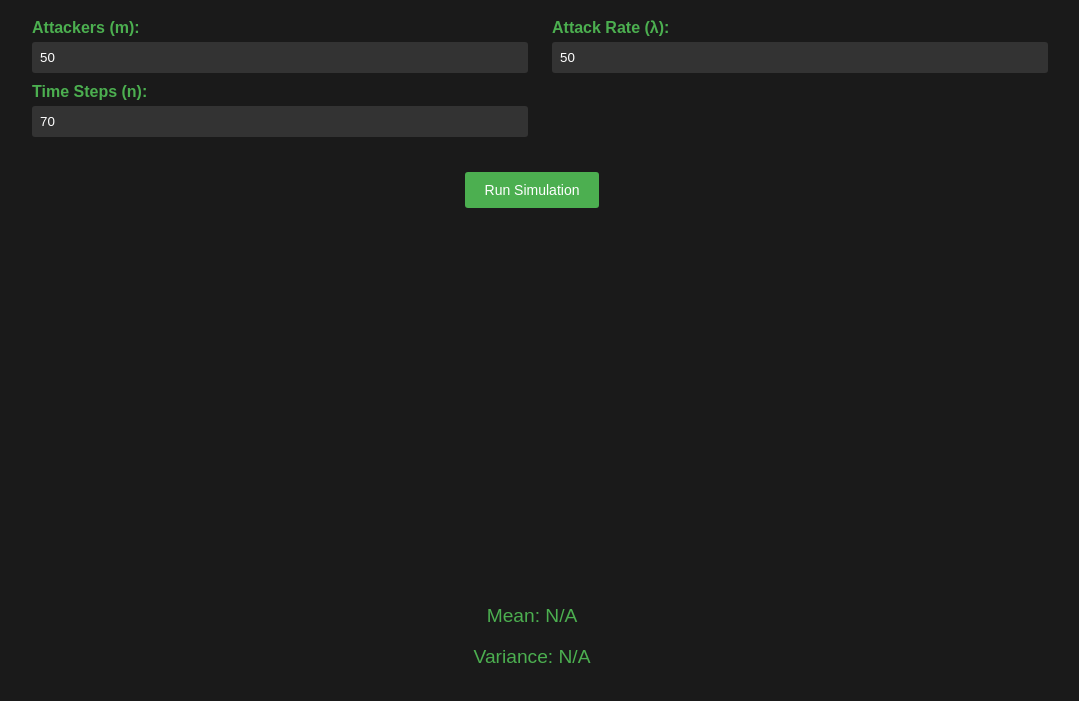
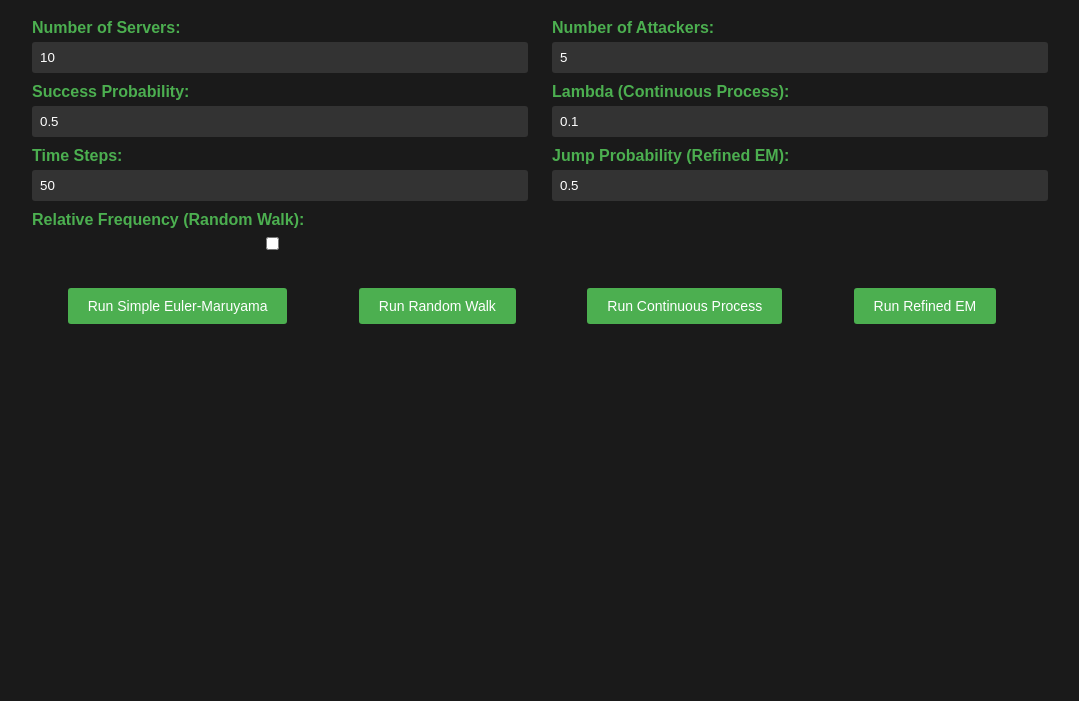
Before and after one commit to AchilleLauro/statistics2024-homework5, a plain HTML site: page index.html in a window 1280 px wide. Shown: the part 2199-2900 px from the top of the page, without its empty margins (108-1187 px from the left). Drawn offline with nearby package versions, Linux system fonts and the light colour scheme.

Commit message:
Update index.html

```diff
--- a/index.html
+++ b/index.html
@@ -119,35 +119,49 @@
     </div>
 
     <h1>Penetration Simulation</h1>
-    <form id="configForm">
+     <form id="configForm">
         <div>
-            <label for="hackerCount">Attackers (m):</label>
-            <input type="number" id="hackerCount" value="50" min="1" required>
+            <label for="serverCount">Number of Servers:</label>
+            <input type="number" id="serverCount" min="1" value="10">
         </div>
         <div>
-            <label for="attackRate">Attack Rate (λ):</label>
-            <input type="number" id="attackRate" value="50" step="0.01" min="0" required>
+            <label for="hackerCount">Number of Attackers:</label>
+            <input type="number" id="hackerCount" min="1" value="5">
         </div>
         <div>
-            <label for="timeSteps">Time Steps (n):</label>
-            <input type="number" id="timeSteps" value="70" min="1" required>
+            <label for="penetrationProb">Success Probability:</label>
+            <input type="number" id="penetrationProb" step="0.01" min="0" max="1" value="0.5">
+        </div>
+        <div>
+            <label for="attackRate">Lambda (Continuous Process):</label>
+            <input type="number" id="attackRate" step="0.01" min="0" value="0.1">
+        </div>
+        <div>
+            <label for="timeSteps">Time Steps:</label>
+            <input type="number" id="timeSteps" min="1" value="50">
+        </div>
+        <div>
+            <label for="jumpProbability">Jump Probability (Refined EM):</label>
+            <input type="number" id="jumpProbability" step="0.01" min="0" max="1" value="0.5">
+        </div>
+        <div>
+            <label for="isRelative">Relative Frequency (Random Walk):</label>
+            <input type="checkbox" id="isRelative">
         </div>
     </form>
 
     <div class="button-container">
-        <button id="runSimulationBtn">Run Simulation</button>
+        <button id="runSimpleEM">Run Simple Euler-Maruyama</button>
+        <button id="runRandomWalk">Run Random Walk</button>
+        <button id="runContinuous">Run Continuous Process</button>
+        <button id="runRefinedEM">Run Refined EM</button>
     </div>
 
     <div class="chart-container">
-        <canvas id="serverPenetrationChart"></canvas>
+        <canvas id="serverPenetrationChart" width="400" height="200"></canvas>
     </div>
     <div class="chart-container">
-        <canvas id="attackerDistributionChart"></canvas>
-    </div>
-
-    <div id="statistics">
-        <p id="mean">Mean: N/A</p>
-        <p id="variance">Variance: N/A</p>
+        <canvas id="attackerDistributionChart" width="400" height="200"></canvas>
     </div>
 
     <script src="script.js"></script>
```
